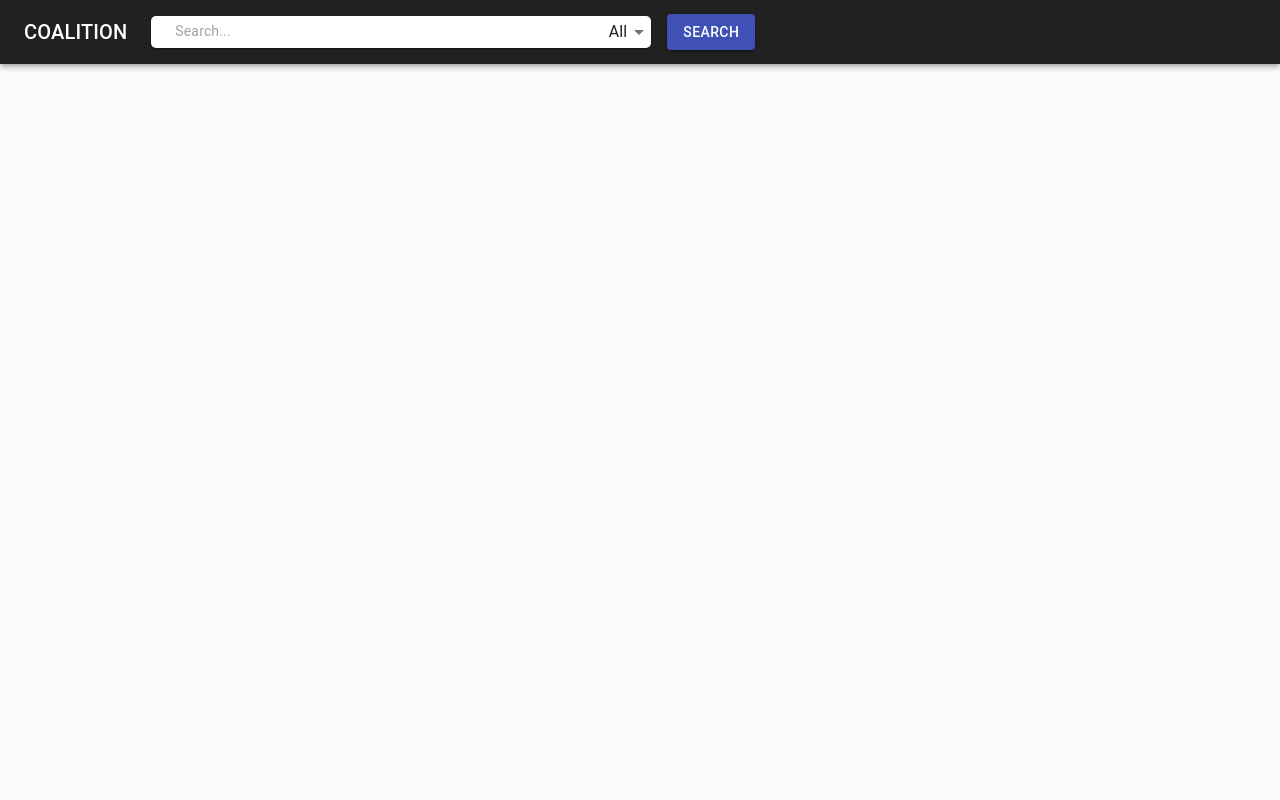
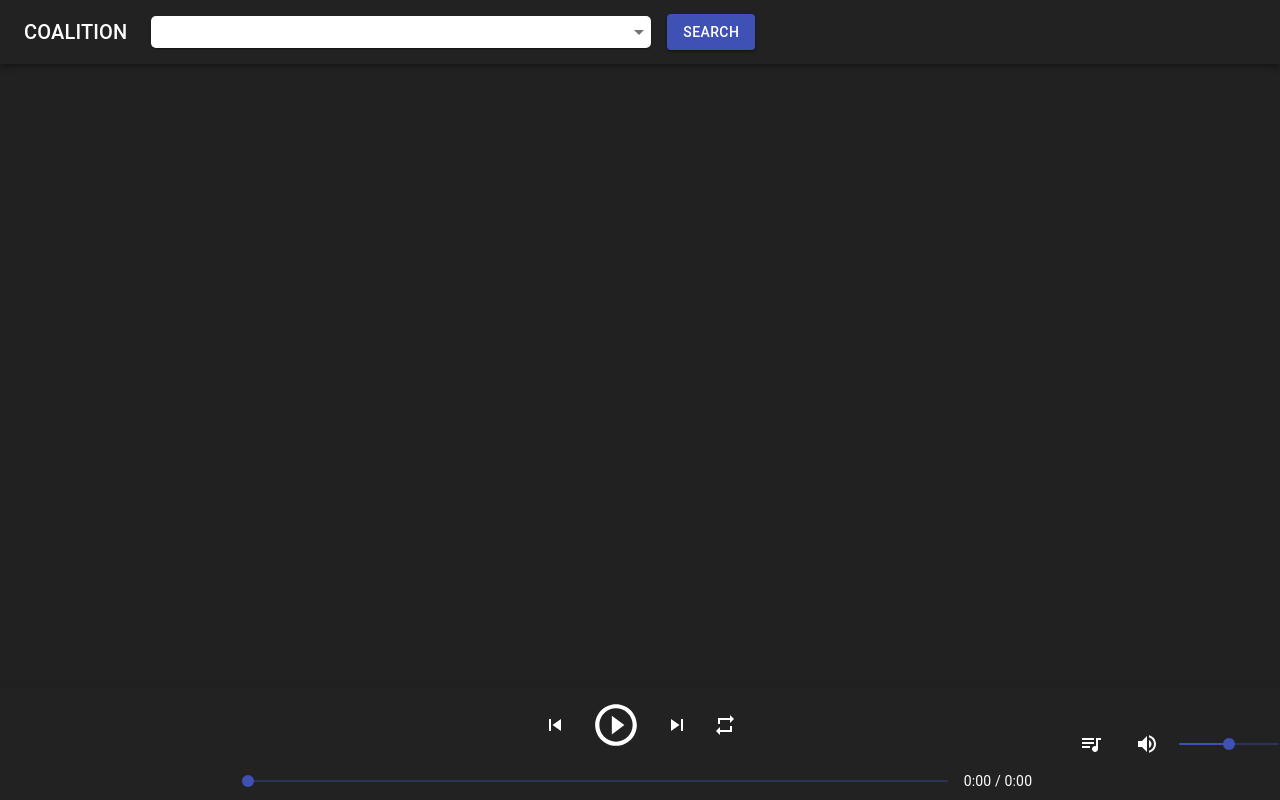
Before and after one commit to machuynh408/Coalition, a React (Create React App) app: page / in a window 1280 px wide. Built offline with nearby package versions, Linux system fonts and the light colour scheme; what spotify-web-api-node would draw is missing.

Commit message:
media bar, search redesign init

```diff
--- a/src/App.jsx
+++ b/src/App.jsx
@@ -3,22 +3,158 @@ import React from 'react'
 import SearchBar from './SearchBar';
 
 // Material-UI
-import { Typography, AppBar, CssBaseline, Grid, Toolbar, withStyles } from '@material-ui/core';
-import { primaryBlack } from './Colors';
+import { Typography, AppBar, CssBaseline, Grid, List, ListItem, ListItemIcon, ListItemText, Button, Card, CardMedia, CardContent, CardActions, CardActionArea, Toolbar, withStyles } from '@material-ui/core';
+import { primaryBlack, secondaryBlack } from './Colors';
+import { MuiThemeProvider, createMuiTheme } from "@material-ui/core/styles";
+import YouTubeIcon from '@material-ui/icons/YouTube';
+import IconButton from '@material-ui/core/IconButton';
+
+// MediaBar
+import SkipPreviousIcon from '@material-ui/icons/SkipPrevious';
+import PlayCircleOutlineIcon from '@material-ui/icons/PlayCircleOutline';
+import SkipNextIcon from '@material-ui/icons/SkipNext';
+import RepeatIcon from '@material-ui/icons/Repeat';
+import Slider from '@material-ui/core/Slider';
+
+// MediaRight
+import QueueMusicIcon from '@material-ui/icons/QueueMusic';
+import VolumeOffIcon from '@material-ui/icons/VolumeOff';
+import VolumeUpIcon from '@material-ui/icons/VolumeUp';
 
 const useStyles = (theme) => ({
+    app: {
+        backgroundColor: 'red'
+    },
     appBar: {
-        backgroundColor: primaryBlack,
+        backgroundColor: "#222222",
         maxHeight: 70,
-    }
+    },
+    mediaBar: {
+        top: 'auto',
+        bottom: 0,
+        backgroundColor: "#222222",
+        minHeight: 100,
+    },
+    mediaMainButton: {
+        height: 50,
+        width: 50
+    },
+    mediaSlider: {
+        width: 700,
+        paddingTop: 5
+    },
+    volumeSlider: {
+        width: 100,
+        paddingTop: 5
+    },
+    card: {
+        backgroundColor: theme.palette.background.paper
+    },
+    media: {
+        height: 200,
+    },
 });
 
+const darkTheme = createMuiTheme({
+    palette: {
+      background: {
+        default: primaryBlack
+      },
+      text: {
+        primary: "#ffffff"
+      }
+    }
+  });
+
 class App extends React.Component {
+
+    state = {
+        searchResults: [],
+        volume: 50,
+        selectionIndex: -1
+    }
+
+    searchResultsCallback = (value) => {
+        this.setState({ searchResults: value })
+    }
+
+    setVolume = (event, newValue) => {
+        if (this.state.volume == newValue) {
+            return
+        }
+        this.setState({ volume: newValue })
+    }
+
+    MainContent = () => {
+        console.log("hgere")
+        return (
+
+        <Grid container spacing={2}>
+                <Grid item container direction="column">
+
+                </Grid>
+                <Grid>
+                    <List dense={false}>
+                        {
+                            this.state.searchResults.map((entry, index) => {
+                                return (
+                                    <ListItem button>
+                                        <ListItemIcon>
+                                            <YouTubeIcon />
+                                        </ListItemIcon>
+                                        <ListItemText
+                                            primary={entry["title"]}
+                                            secondary={entry["channel"]}
+                                        />
+                                    </ListItem>
+                                )
+                            })
+                        }
+                    </List>
+                </Grid>
+        </Grid>
+       )
+    }
+
+    MediaPlayer = () => {
+        const { classes } = this.props
+        return (
+            <Grid container direction="column" alignItems="center" justify="center">
+                <Grid item>
+                    <Toolbar>
+                        <IconButton color="inherit">
+                            <SkipPreviousIcon />
+                        </IconButton>
+                        <IconButton color="inherit">
+                            <PlayCircleOutlineIcon className={classes.mediaMainButton}/>
+                        </IconButton>
+                        <IconButton color="inherit">
+                            <SkipNextIcon />
+                        </IconButton>
+                        <IconButton color="inherit">
+                            <RepeatIcon />
+                        </IconButton>
+                    </Toolbar>
+                </Grid>
+                <Grid item container direction="row" spacing={2} justify="center" alignItems="center">
+                    <Grid item>
+                        <div className={classes.mediaSlider}>
+                            <Slider value={0} />
+                        </div>
+                    </Grid>
+                    <Grid item>
+                        <Typography variant="h7">0:00 / 0:00</Typography>
+                    </Grid>
+                </Grid>
+            </Grid>
+        )
+    }
+
     render() {
         const { classes } = this.props
 
         return (
-            <>
+            <MuiThemeProvider theme={darkTheme}>
                 <CssBaseline />
                 <AppBar className={classes.appBar} position="relative">
                     <Toolbar position="static">
@@ -27,12 +163,44 @@ class App extends React.Component {
                                 <Typography variant="h6">COALITION</Typography>
                             </Grid>
                             <Grid item>
-                                <SearchBar />
+                                <SearchBar searchResultsChanged={this.searchResultsCallback}/>
                             </Grid>
                         </Grid>
                     </Toolbar>
                 </AppBar>
-            </>
+                <main>
+                    { this.MainContent() }
+                </main>
+                <AppBar position="fixed" color="primary" className={classes.mediaBar}>
+                    <Grid container direction="row" alignItems="center">
+                        <Grid item xs={2}>
+
+                        </Grid>
+                        <Grid item xs={8}>
+                            { this.MediaPlayer() }
+                        </Grid>
+                        <Grid item xs={2}>
+                            <Grid item container direction="row" spacing={1} justify="center" alignItems="center">
+                                <Grid item>
+                                    <IconButton color="inherit">
+                                        <QueueMusicIcon />
+                                    </IconButton>
+                                </Grid>
+                                <Grid item>
+                                    <IconButton color="inherit">
+                                        { this.state.volume == 0 ? <VolumeOffIcon /> : <VolumeUpIcon /> }
+                                    </IconButton>
+                                </Grid>
+                                <Grid item>
+                                    <div className={classes.volumeSlider}>
+                                        <Slider value={this.state.volume} step={1} onChange={ this.setVolume }/>
+                                    </div>
+                                </Grid>
+                            </Grid>
+                        </Grid>
+                    </Grid>
+                </AppBar>
+            </MuiThemeProvider>
         );
     }
 }
--- a/src/Colors.js
+++ b/src/Colors.js
@@ -2,7 +2,7 @@ import blue from '@material-ui/core/colors/blue';
 import grey from '@material-ui/core/colors/grey';
 
 export const primaryBlack = grey[900]
-export const secondaryBlack = grey[800]
+export const secondaryBlack = grey[900]
 
 export const primaryBlue = grey[500]
 export const secondaryBlue = grey[400]
--- a/src/SearchBar.js
+++ b/src/SearchBar.js
@@ -7,14 +7,13 @@ import { spotify } from './Spotify'
 import { Button, Grid } from '@material-ui/core';
 
 const YOUTUBE_API = "https://www.googleapis.com/youtube/v3/search"
-const YOUTUBE_API_KEY = ""
+const YOUTUBE_API_KEY = "AIzaSyCo6MwBXeTpSEThIs1r2IpXwYX9WQqgJvM"
 
 export default class SearchBar extends React.Component {
 
     state = {
         searchValue: "",
-        selectValue: 0,
-        searchResults: []
+        selectValue: 0
     }
 
     searchValueCallback = (value) => {
@@ -43,23 +42,23 @@ export default class SearchBar extends React.Component {
                     var results = []
 
                     res.data.items.map((entry) => {
+                        console.log(entry)
                         results.push({
                             "videoId": entry.id.videoId,
                             "title": entry.snippet.title,
                             "channel": entry.snippet.channelTitle,
-                            "thumbnail": "https://i.ytimg.com/vi/" + entry.id.videoId + "/mqdefault.jpg", //default.jpg // 120 90 //mqdefault.jpg // 320 180  //hqdefault.jpg // 480 360
+                            "thumbnail": "https://i.ytimg.com/vi/" + entry.id.videoId + "/hqdefault.jpg", //default.jpg // 120 90 //mqdefault.jpg // 320 180  //hqdefault.jpg // 480 360
                             "source": "youtube"
                             })
                     })
-
-                    this.setState({searchResults: results})
+                    this.props.searchResultsChanged(results)
                 })
                 .catch((error) => {
                     console.log(error)
                 })
                 break
             case 2: // SPOTIFY
-                spotify.searchTracks("BLXST")
+                spotify.searchTracks(this.state.searchValue)
                 .then((res) => {
                     console.log(res.body)
                 }, (err) => {
--- a/src/UI/SearchInput.jsx
+++ b/src/UI/SearchInput.jsx
@@ -2,7 +2,6 @@ import React from 'react';
 import Paper from '@material-ui/core/Paper';
 import InputBase from '@material-ui/core/InputBase';
 import { MenuItem, Select, withStyles } from '@material-ui/core';
-import makeStyles from '@material-ui/core/styles/makeStyles';
 import { primaryBlue } from '../Colors';
 
 const useStyles = (theme) => ({
@@ -47,13 +46,18 @@ class SearchInput extends React.Component {
                     inputProps={{ 'aria-label': 'id no.', className: classes.inputField }}
                     value={this.state.searchValue}
                     onChange={e => {
-                        this.setState({searchValue: e.target.data});
-                        this.props.textChanged(e.target.data) }}
+                        this.setState({searchValue: e.target.value});
+                        this.props.textChanged(e.target.value) }}
                 />
 
-                <Select disableUnderline label="Age" value={this.state.selectValue} onChange={e => {
-                    this.setState({selectValue: e.target.value});
-                    this.props.selectChanged(e.target.value)}}>
+                <Select disableUnderline
+                    label="Age"
+                    value={this.state.selectValue}
+                    onChange={e => {
+                            this.setState({selectValue: e.target.value});
+                            this.props.selectChanged(e.target.value)}
+                        }>
+
                     <MenuItem value={0}>All</MenuItem>
                     <MenuItem value={1}>YouTube</MenuItem>
                     <MenuItem value={2}>Spotify</MenuItem>
--- a/src/index.js
+++ b/src/index.js
@@ -4,12 +4,7 @@ import './index.css';
 import App from './App';
 import reportWebVitals from './reportWebVitals';
 
-ReactDOM.render(
-  <React.StrictMode>
-    <App />
-  </React.StrictMode>,
-  document.getElementById('root')
-);
+ReactDOM.render(<App />, document.getElementById('root'));
 
 // If you want to start measuring performance in your app, pass a function
 // to log results (for example: reportWebVitals(console.log))
```
